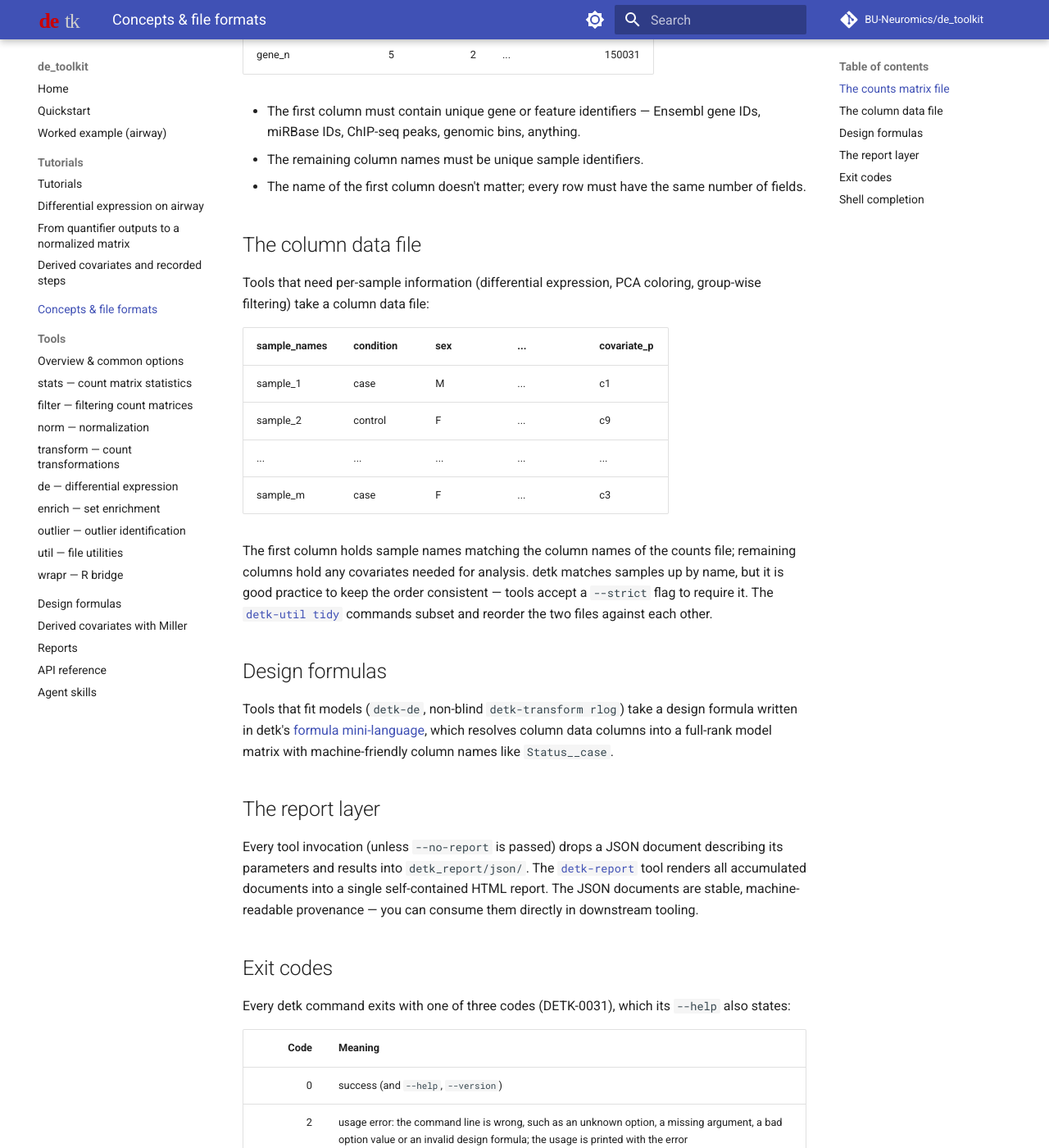
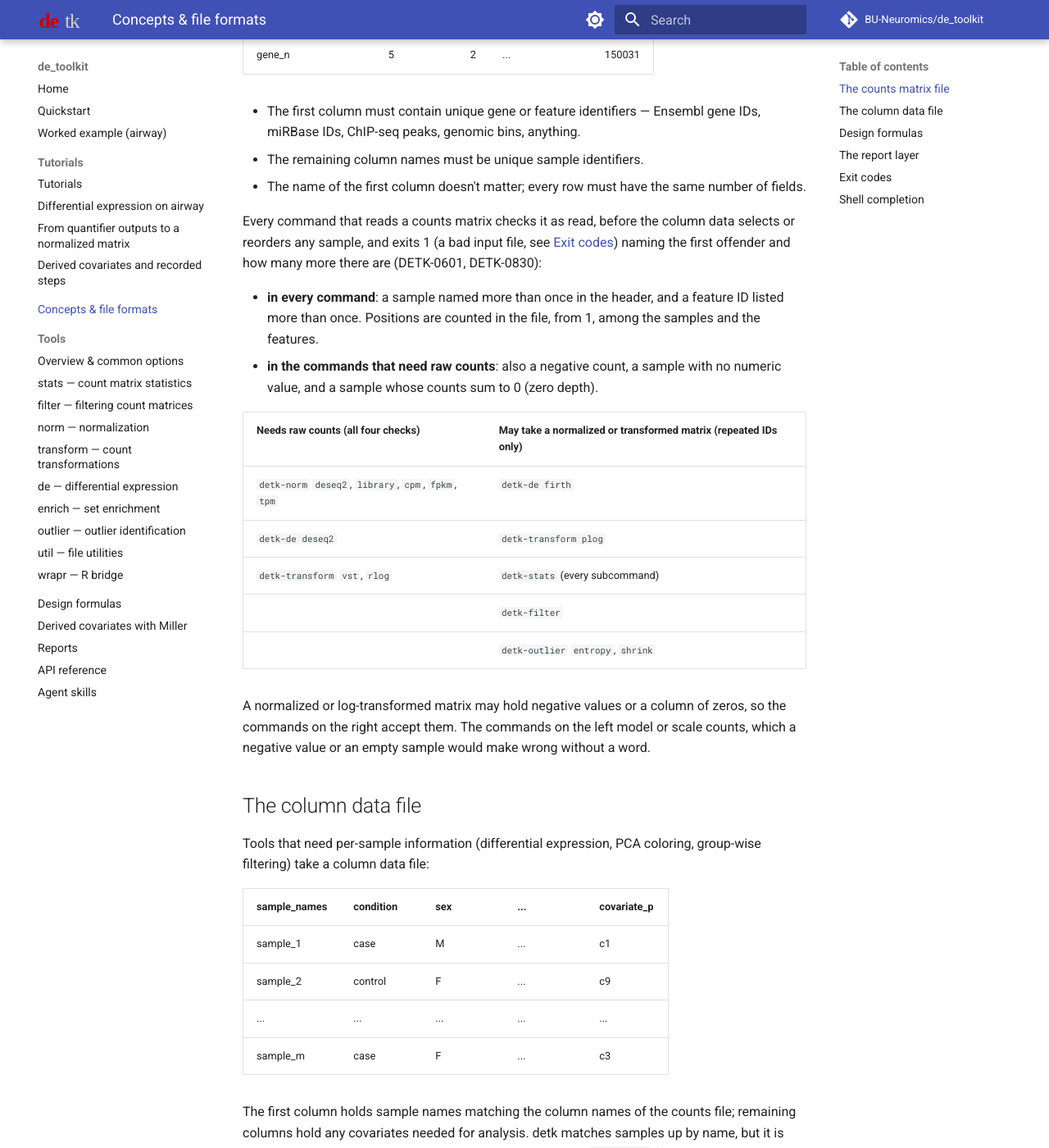
Before and after one commit to BU-Neuromics/de_toolkit, an MkDocs documentation site: the page built from docs/concepts.md, in a window 1280 px wide and 1400 px high, scrolled down 767 px. Shown: the whole window at 82% size. Built offline with MkDocs 1.6.1 and Material for MkDocs 9.7.7, drawn with Linux system fonts in a browser that asks for light colours; comment, search, counter and statistics services are not loaded.

Commit message:
#201: list the count checks and the raw/transformed split in concepts and CHANGELOG 1.0.1
Cogit-Node: release-1-0-1/count-checks-readers

Co-Authored-By: Claude Opus 5.5 <noreply@anthropic.com>
Claude-Session: https://claude.ai/code/session_012v2FbsNg8sQpcBfXY8pfoe

```diff
--- a/docs/concepts.md
+++ b/docs/concepts.md
@@ -33,6 +33,30 @@ Every tool accepts a counts matrix of the form:
 - The remaining column names must be unique sample identifiers.
 - The name of the first column doesn't matter; every row must have the same
   number of fields.
+
+Every command that reads a counts matrix checks it as read, before the
+column data selects or reorders any sample, and exits 1 (a bad input file,
+see [Exit codes](#exit-codes)) naming the first offender and how many more
+there are (DETK-0601, DETK-0830):
+
+- **in every command**: a sample named more than once in the header, and a
+  feature ID listed more than once. Positions are counted in the file, from
+  1, among the samples and the features.
+- **in the commands that need raw counts**: also a negative count, a sample
+  with no numeric value, and a sample whose counts sum to 0 (zero depth).
+
+| Needs raw counts (all four checks) | May take a normalized or transformed matrix (repeated IDs only) |
+|---|---|
+| `detk-norm` `deseq2`, `library`, `cpm`, `fpkm`, `tpm` | `detk-de firth` |
+| `detk-de deseq2` | `detk-transform plog` |
+| `detk-transform` `vst`, `rlog` | `detk-stats` (every subcommand) |
+| | `detk-filter` |
+| | `detk-outlier` `entropy`, `shrink` |
+
+A normalized or log-transformed matrix may hold negative values or a column
+of zeros, so the commands on the right accept them. The commands on the left
+model or scale counts, which a negative value or an empty sample would make
+wrong without a word.
 
 ## The column data file
 
```
Also changed, not shown: 1 other file.
